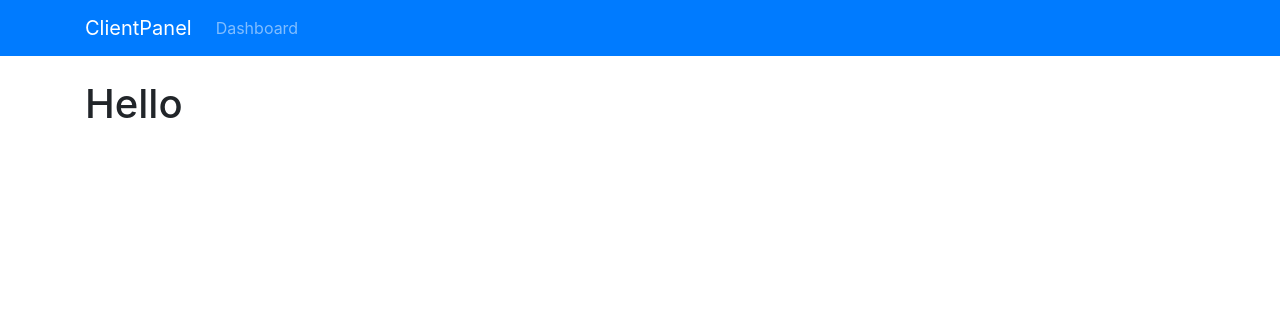
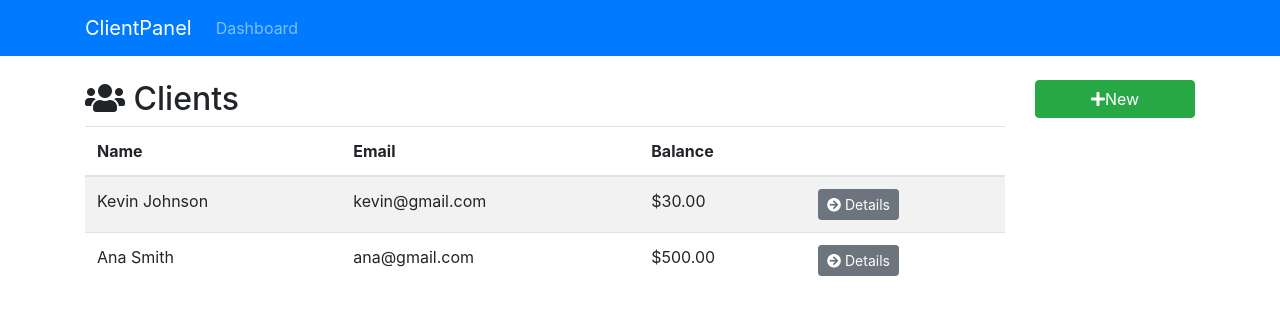
Before and after one commit to anamafla/firebase, a React (Create React App) app: page / in a window 1280 px wide. Shown: the top 314 px of the page. Built offline with nearby package versions, Linux system fonts and the light colour scheme.

Commit message:
Dashboard, Sidebar and  Clients Component

```diff
--- a/src/App.js
+++ b/src/App.js
@@ -2,7 +2,7 @@
 import { BrowserRouter  as Router, Route, Switch} from 'react-router-dom'
 import './App.css';
 import AppNavbar from './components/layout/AppNavbar';
-
+import Dashboard from './components/layout/Dashboard';
 
 class App extends Component {
   render() {
@@ -11,7 +11,10 @@
       <div className="App">
         <AppNavbar/>
         <div className="container">
-          <h1>Hello</h1>
+          <Switch>
+            <Route exact path="/" component={Dashboard} />
+
+          </Switch>
         </div>
       </div>
       </Router>
--- a/src/components/clients/Clients.js
+++ b/src/components/clients/Clients.js
@@ -0,0 +1,76 @@
+import React, { Component } from 'react';
+import { Link } from 'react-router-dom';
+
+class Clients extends Component {
+  render() {
+
+    const clients = [
+        {
+        id: '434344344',
+        firstName: 'Kevin',
+        lastName: 'Johnson',
+        email: 'kevin@gmail.com',
+        phone: '555-555-5555',
+        balance: '30'
+        },
+        {
+        id: '434344355',
+        firstName: 'Ana',
+        lastName: 'Smith',
+        email: 'ana@gmail.com',
+        phone: '555-555-4444',
+        balance: '500'
+        },
+    ]
+
+    if (clients) {
+        return (
+            <div>
+              <div className="row">
+                <div className="col-md-6">
+                  <h2>
+                   {' '}
+                   <i className="fas fa-users" /> Clients {' '}
+                   </h2>
+               </div>
+               <div className="col-md-6">
+
+               </div>
+              </div>
+
+              <table className= "table table-striped">
+                  <thead className="thead-inverse">
+                   <tr>
+                       <th>Name</th>
+                       <th>Email</th>
+                       <th>Balance</th>
+                       <th />
+                   </tr>
+                  </thead>
+                  <tbody>
+                    {clients.map ( client => (
+                        <tr key={client.id}>
+                         <td>{client.firstName} {client.lastName}</td>
+                         <td>{client.email}</td>
+                         <td>${parseFloat(client.balance).toFixed(2)}</td>
+                         <td>
+                             <Link to={`/client/${client.id}`} className="btn btn-secondary btn-sm">
+                               <i className="fas fa-arrow-circle-right"/> Details
+                             </Link>
+                         </td>
+                        </tr>
+                    ))
+                    }
+                  </tbody>
+              </table>
+            </div>
+          )
+
+    } else {
+        return <h1>Loading..</h1>
+    }
+
+  }
+}
+
+export default Clients;
--- a/src/components/layout/Dashboard.js
+++ b/src/components/layout/Dashboard.js
@@ -0,0 +1,17 @@
+import React from 'react';
+import Clients from '../clients/Clients';
+import Sidebar from '../layout/Sidebar';
+
+export default () => {
+  return (
+    <div className="row">
+      <div className="col-md-10">
+          <Clients/>
+      </div>
+      <div className="col-md-2">
+          <Sidebar/>
+      </div>
+
+    </div>
+  )
+}
--- a/src/components/layout/Sidebar.js
+++ b/src/components/layout/Sidebar.js
@@ -0,0 +1,11 @@
+import React from 'react';
+import { Link } from 'react-router-dom';
+
+
+export default () => {
+  return (
+    <Link to="/client/add" className="btn btn-success btn-block">
+      <i className="fas fa-plus" />New
+    </Link>
+  )
+}
```
